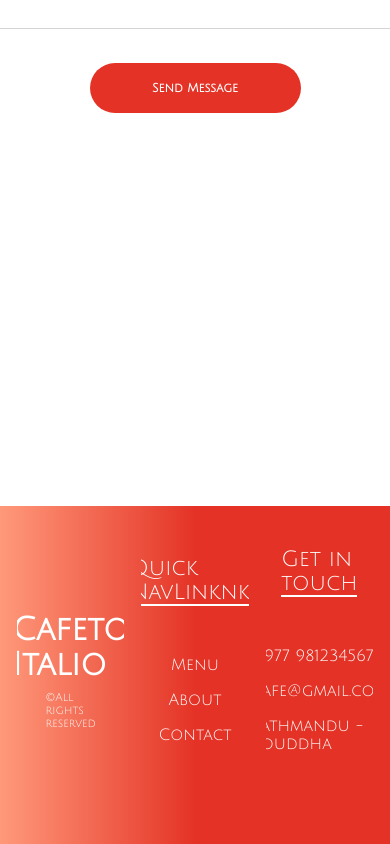
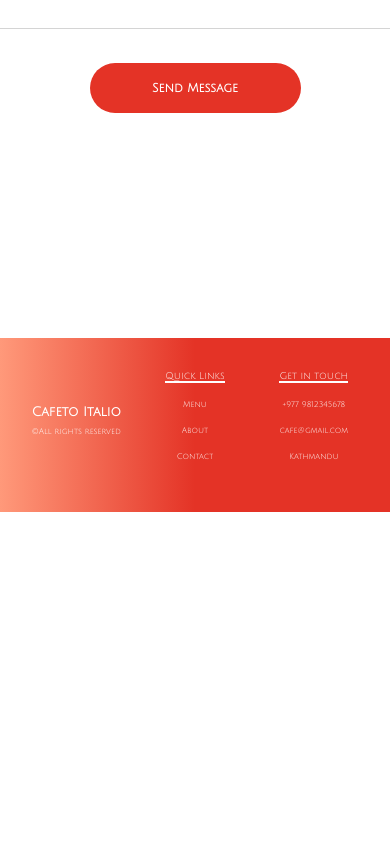
Before and after one commit to netisdark/try, a React (Vite) app in the folder cafeAdvert/: page /contact in a window 390 px wide. Shown: the part 574-1418 px from the top of the page. After the commit the page ends 1086 px from the top, so only its background shows below. Built offline with nearby package versions, Linux system fonts and the light colour scheme.

Commit message:
make footer responsive

```diff
--- a/cafeAdvert/src/components/footer/Footer.jsx
+++ b/cafeAdvert/src/components/footer/Footer.jsx
@@ -10,7 +10,7 @@ export default function Footer() {
                 <div className={styles.nameDesc}>&copy;All rights reserved</div>
             </div>
             <div className={styles.footItemsCont}>
-                <div className={styles.itemTitle}>Quick NavLinknks</div>
+                <div className={styles.itemTitle}>Quick Links</div>
                 <ul className={styles.footItems}>
                     <NavLink to='/menu' className={styles.footItem}>Menu</NavLink>
                     <NavLink to='/about' className={styles.footItem}>About</NavLink>
@@ -22,7 +22,7 @@ export default function Footer() {
                 <ul className={styles.footItems}>
                     <li className={styles.footItem}>+977 9812345678</li>
                     <li className={styles.footItem}>cafe@gmail.com</li>
-                    <li className={styles.footItem}>Kathmandu - Bouddha</li>
+                    <li className={styles.footItem}>Kathmandu</li>
                 </ul>
             </div>
         </footer>
--- a/cafeAdvert/src/components/footer/Footer.module.css
+++ b/cafeAdvert/src/components/footer/Footer.module.css
@@ -40,3 +40,43 @@ footer{
 .footItem{
     cursor: pointer;
 }
+
+
+@media(max-width:914px){
+    .cafeName{
+        font-size: 1.6em;
+    }
+    .itemTitle{
+        font-size: 1.15em;
+    }
+    .footItem{
+        font-size: .8em;
+    }
+}
+@media(max-width:775px){
+    footer{
+        margin-top: 10vh;
+        gap: 0vh;
+        height: fit-content;
+    }
+    .footItemsCont{
+        padding: 2vh 0vh;
+    }
+}
+@media(max-width:595px){
+    .cafeName{
+        font-size: .8em;
+    }
+    .itemTitle{
+        font-size: .6em;
+    }
+    .footItem{
+        font-size: .5em;
+    }
+    .footItems{
+        padding: 2vh 0vh;
+    }
+    .nameDesc{
+        font-size: .5em;
+    }
+}
```
